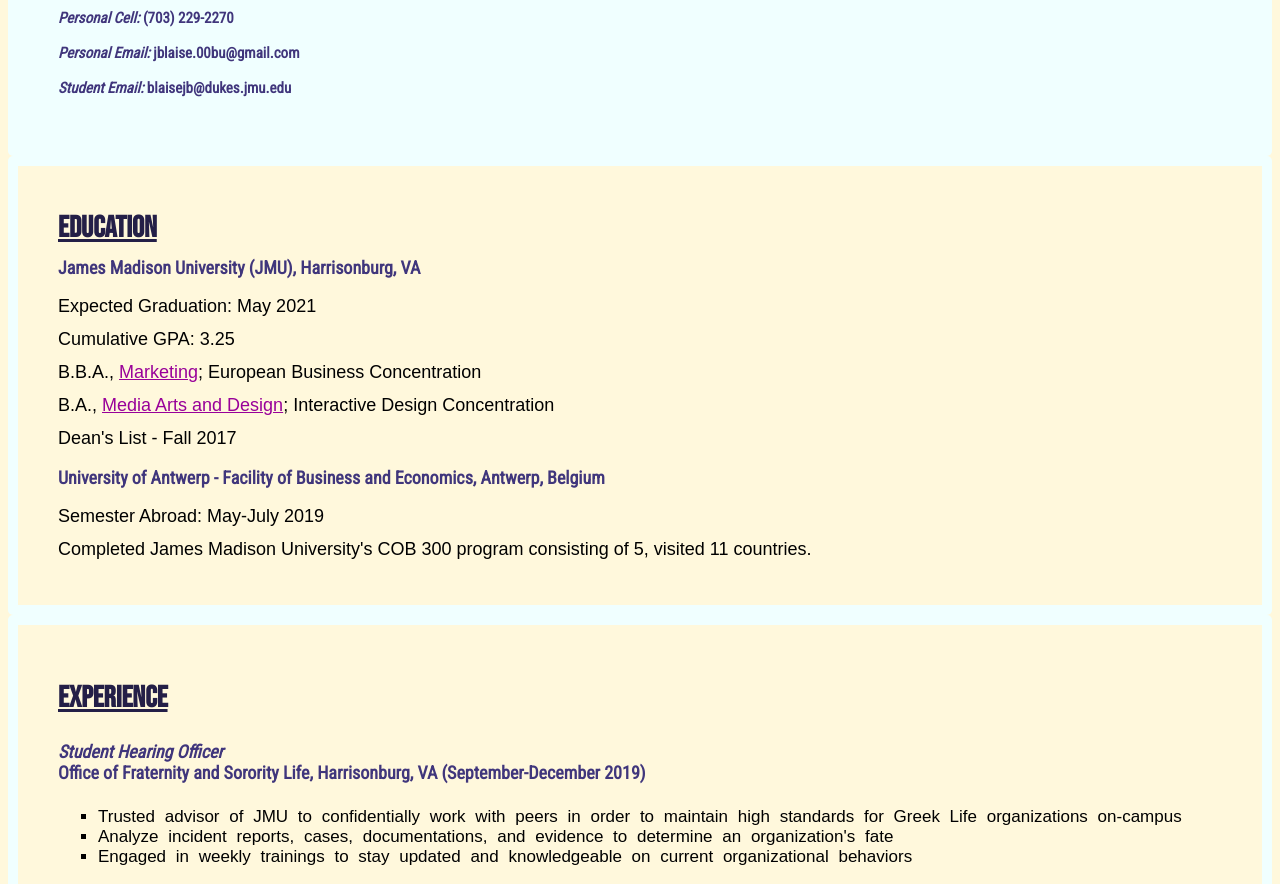
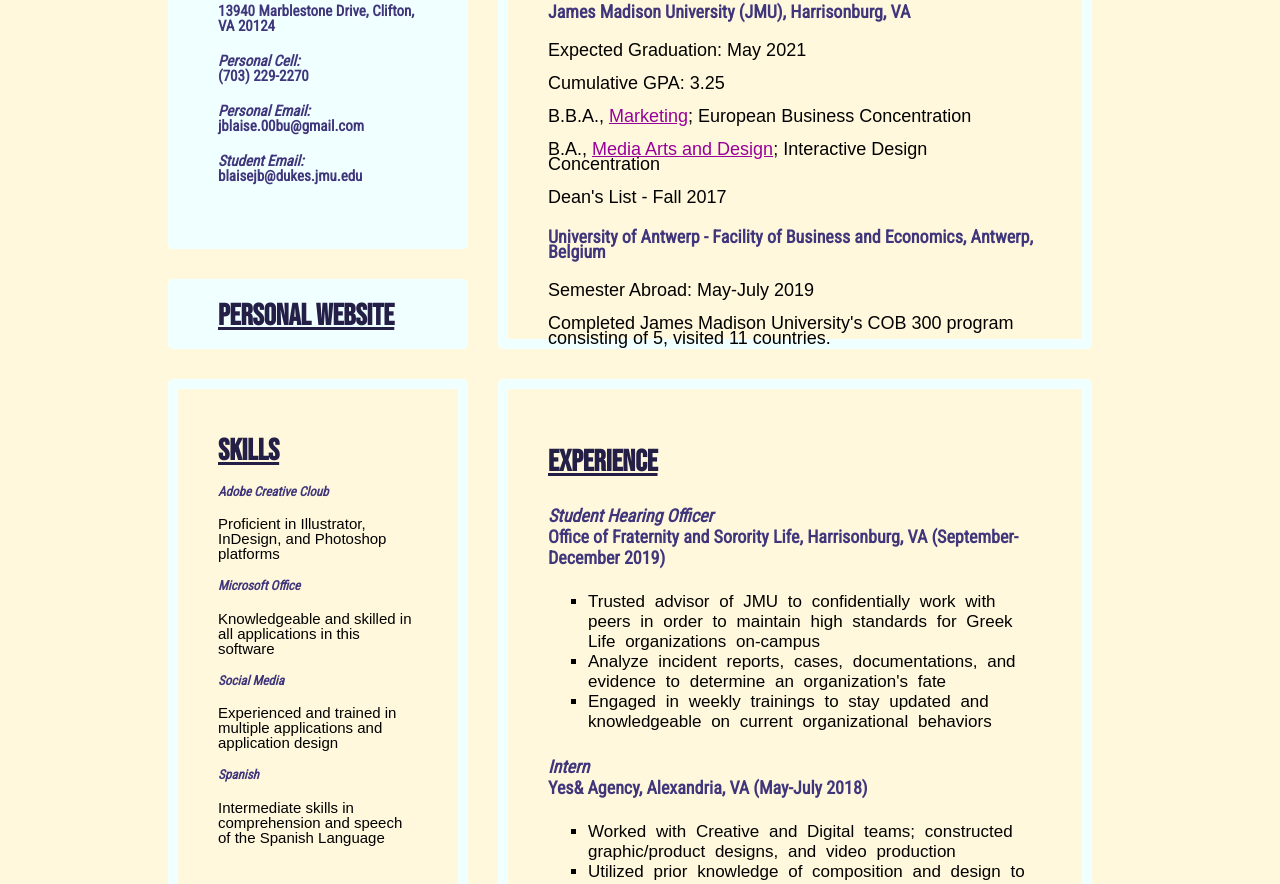
Before and after one commit to jblaaise/jblaaise.github.io, a plain HTML site: page html-resume/resume.html in a window 1280 px wide. Shown: the part 579-1463 px from the top of the page. Drawn offline with Linux system fonts and the light colour scheme; a web font is replaced by a local one.

Commit message:
Update resume.html

```diff
--- a/html-resume/resume.html
+++ b/html-resume/resume.html
@@ -11,16 +11,90 @@
       <link href="https://fonts.googleapis.com/css?family=Roboto+Condensed&display=swap" rel="stylesheet">
       <link href="https://fonts.googleapis.com/css?family=BenchNine&display=swap" rel="stylesheet">
 			<title>Jacqueline Blaises Resume</title>
-		</head>
 
-		<body>
+      <style>
+          #main {
+            display: grid;
+            grid-gap: 30px;
+            grid-template-rows: 400px 350px 70px auto auto auto;
+            grid-template-columns: 300px 100px auto 100px;
+            grid-template-areas:
+            "name name name name"
+            "contact education education education"
+            "website education education education"
+            "skills experience experience experience"
+            "leadership-honors leadership-honors leadership-honors leadership-honors";}
 
+            #name {
+              text-align: center;
+              grid-row-start: 1;
+              grid-row-end: 2;
+              grid-column-start: 1;
+              grid-column-end: 4;
+            }
+
+            #contact {
+              grid-row-start: 2;
+              grid-row-end: 3;
+              grid-column-start: 1;
+              grid-column-end: 2;
+            }
+
+            #education {
+              grid-row-start: 2;
+              grid-row-end: 4;
+              grid-column-start: 2;
+              grid-column-end: 4;
+            }
+
+            #website {
+              grid-row-start: 3;
+              grid-row-end: 4;
+              grid-column-start: 1;
+              grid-column-end: 2;
+            }
+
+            #skills {
+              grid-row-start: 4;
+              grid-row-end: 5;
+              grid-column-start: 1;
+              grid-column-end: 2;
+            }
+
+            #experience {
+              grid-row-start: 4;
+              grid-row-end: 5;
+              grid-column-start: 2;
+              grid-column-end: 4;
+            }
+
+            #leadership-honors {
+              align-content: center;
+              grid-row-start: 5;
+              grid-row-end: 6;
+              grid-column-start: 1;
+              grid-column-end: 4;
+            }
+
+            div {
+              border: 10px solid cornsilk;
+              padding-top: 30px;
+              padding-right: 40px;
+              padding-bottom: 30px;
+              padding-left: 150px;}
+
+      </style>
+    </head>
+<body>
+
+<div id="main">
+  <div id="name" class="name">
+  <!--- Name Section --->
       <img src="resumephoto307.jpg" alt="photo of Jacqueline with lights hanging">
-
-      <div id="name" class="name">
       <h1>Jacqueline Blaise</h1>
     </div>
 
+  <!--- jumps section
       <div id="jumps" class="jumps">
         <ul>
             <li><a href="#education">Education</a></li>
@@ -28,17 +102,25 @@
             <li><a href="#leadership-honors">Leadership-Honors</a></li>
             <li><a href="#skills">Skills</a></li>
         </ul>
-      </div>
+      </div> --->
 
+
+  <!--- Contact Section --->
 		<div id="contact" class="contact">
+      <h2>Contact</h2>
       <h4>13940 Marblestone Drive, Clifton, VA 20124</h4>
-			<h4><em>Personal Cell: </em>(703) 229-2270</h4>
+			<h4><em>Personal Cell: </em><br>(703) 229-2270</h4>
 		  <h4><em>Personal Email:</em> jblaise.00bu@gmail.com</h4>
       <h4><em>Student Email: </em>blaisejb@dukes.jmu.edu</h4>
     </div>
 
+  <!--- Website Section --->
+  <div id="website" class="website">
+    <h2><a href="https://jblaise862952946.wordpress.com/">Personal Website</a></h2>
+  </div>
 
 
+  <!--- Education Section --->
 		<div id="education" class="education"><h2>Education</h2>
 			<h4>James Madison University (JMU), Harrisonburg, VA</h4>
         	<p>Expected Graduation: May 2021</p>
@@ -52,6 +134,22 @@
 			<p>Completed James Madison University&apos;s COB 300 program consisting of 5, visited 11 countries.</p>
     </div>
 
+
+<!--- Skills Section --->
+      <div id="skills" class="skills"><h2>SKILLS</h2>
+          <h4><em>Adobe Creative Cloub</em></h4>
+            <p>Proficient in Illustrator, InDesign, and Photoshop platforms</p>
+
+          <h4><em>Microsoft Office</em></h4>
+            <p>Knowledgeable and skilled in all applications in this software</p>
+          <h4><em>Social Media</em></h4>
+            <p>Experienced and trained in multiple applications and application design</p>
+          <h4><em>Spanish</em></h4>
+            <p>Intermediate skills in comprehension and speech of the Spanish Language</p>
+      </div>
+
+
+  <!--- Experience Section --->
 		<div id="experience" class="experience"><h2>Experience</h2>
 			<h4><em>Student Hearing Officer</em><br> Office of Fraternity and Sorority Life, Harrisonburg, VA (September-December 2019)</h4>
 			<ul>
@@ -71,7 +169,7 @@
     </div>
 
 
-
+  <!--- Leadership and Honors Section --->
 		<div id="leadership-honors" class="leadership-honors"><h2>Leadership and Honors</h2>
      		<h4><strong><em>Alpha Sigma Alpha</em> <br> Beta Epsilon Chapter, Harrisonburg, VA </strong></h4>
 
@@ -132,18 +230,7 @@
       </div>
 
 
-
-      <div id="skills" class="skills"><h2>SKILLS</h2>
-        	<h4><em>Adobe Creative Cloub</em></h4>
-        		<p>Proficient in Illustrator, InDesign, and Photoshop platforms</p>
-
-        	<h4><em>Microsoft Office</em></h4>
-        		<p>Knowledgeable and skilled in all applications in this software</p>
-        	<h4><em>Social Media</em></h4>
-        		<p>Experienced and trained in multiple applications and application design</p>
-        	<h4><em>Spanish</em></h4>
-        		<p>Intermediate skills in comprehension and speech of the Spanish Language</p>
-      </div>
+    </div>
 
 		</body>
 	</html>
```
